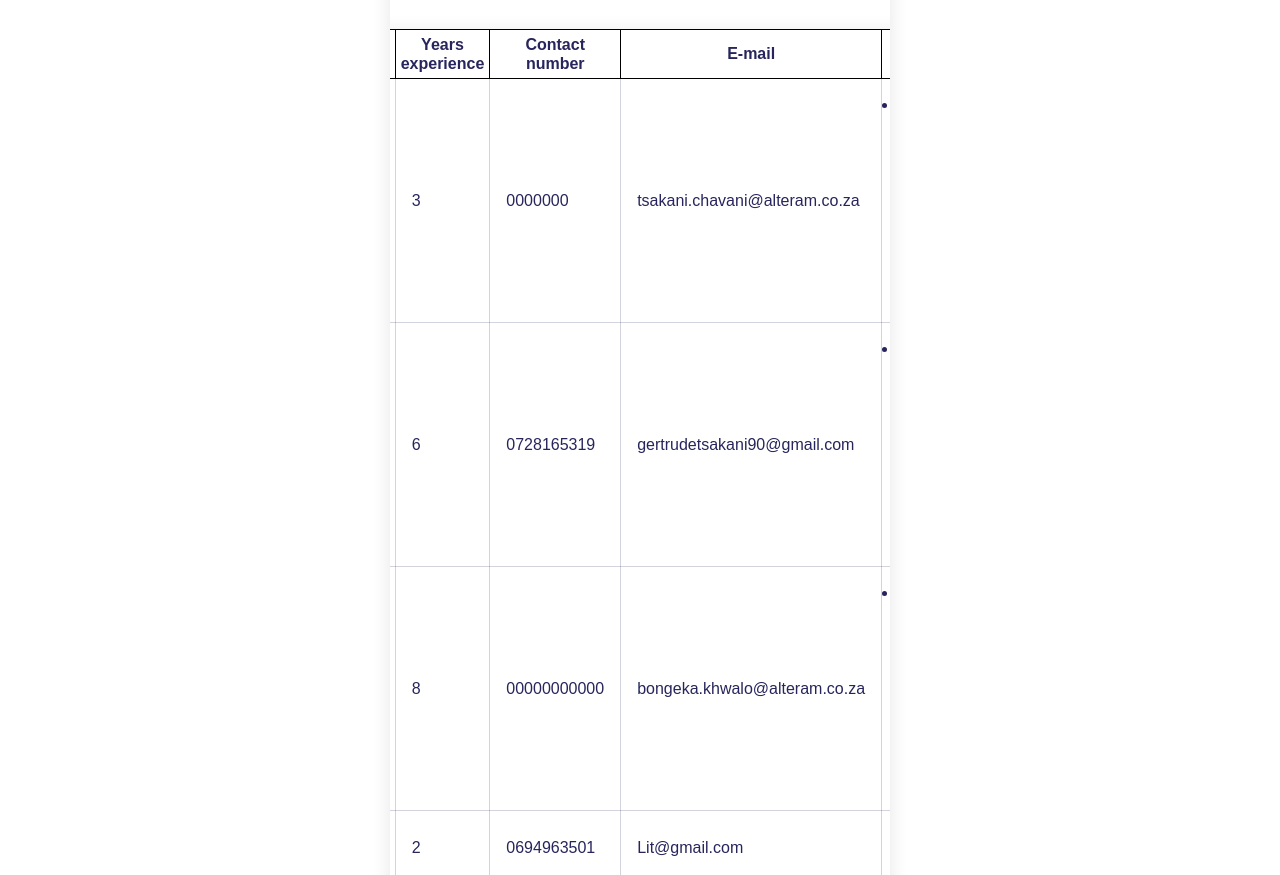
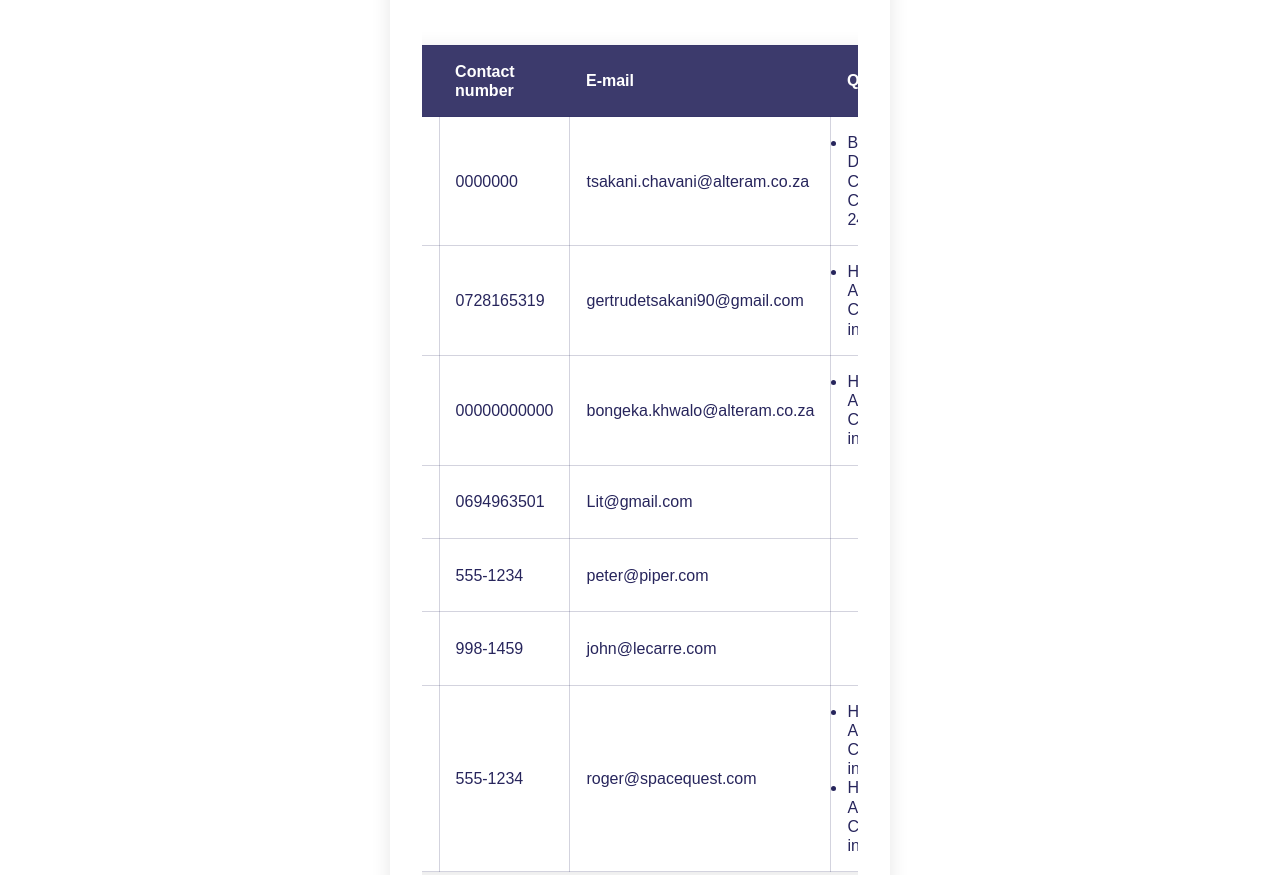
Before and after one commit to tsiemasilo/Cv-Database, a plain HTML site: page cv_db_dummy/index.html in a window 1280 px wide. Shown: the part 807-1682 px from the top of the page. Drawn offline with Linux system fonts and the light colour scheme; a web font is replaced by a local one.

Commit message:
Restored to '5fac285629305169d5dee2dd4aeacc09ded56fdd'
Replit-Restored-To: 5fac285629305169d5dee2dd4aeacc09ded56fdd

```diff
--- a/cv_db_dummy/static/cv_db/css/alteram/styles_1.css
+++ b/cv_db_dummy/static/cv_db/css/alteram/styles_1.css
@@ -152,19 +152,45 @@ ul.nav li a {
 }
 
 .table-container {
-  width: 100%;
+  overflow-x: auto;
+  max-width: 100%;
+  margin: 1rem 0;
 }
 
 .data-table {
-  width: 100%;
-  border: 1px solid black;
+  min-width: 100%;
+  width: max-content;
+  border-collapse: collapse;
 }
 
-.data-table th,
 .data-table td {
-  border: 1px solid black;
-  padding: 5px;
+  padding: 8px;
+  white-space: normal;
+  word-wrap: break-word;
+  max-width: 300px;
+  min-width: 120px;
 }
+
+.data-table td:nth-child(6) {
+  min-width: 250px;
+}
+
+  .data-table th {
+    background-color: var(--table-header-bg);
+    color: white;
+    padding: 1rem;
+    text-align: left;
+    font-weight: bold;
+  }
+
+  .data-table td {
+    padding: 1rem;
+    border-bottom: 1px solid var(--table-border);
+  }
+
+  .data-table tbody tr:hover {
+    background-color: var(--table-row-hover);
+  }
 
   #div_alert {
     position: fixed;
```
